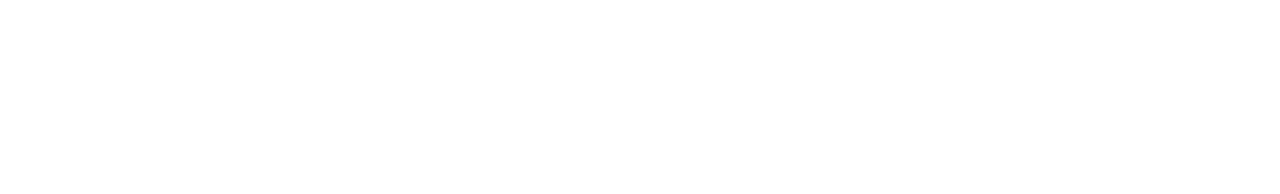
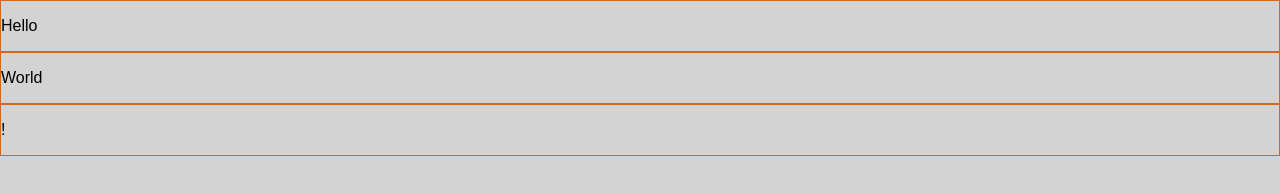
Before and after one commit to bonnichiwa/startup-landing-page, a plain HTML site: page index.html in a window 1280 px wide. Drawn offline with Linux system fonts and the light colour scheme.

Commit message:
added div borders and background color

```diff
--- a/css/style.css
+++ b/css/style.css
@@ -425,3 +425,14 @@
 th {
   padding: 0;
 }
+
+/* ======= */
+
+
+body {
+  background-color: LightGray;
+}
+
+div {
+  border: 1px solid Chocolate;
+}
--- a/index.html
+++ b/index.html
@@ -6,6 +6,23 @@
     <link rel="stylesheet" type="text/css" href="css/style.css">
   </head>
   <body>
+    <section>
+      <div>
+        <p>Hello</p>
+      </div>
+    </section>
+
+    <section>
+      <div>
+        <p>World</p>
+      </div>
+    </section>
+
+    <section>
+      <div>
+        <p>!</p>
+      </div>
+    </section>
 
   </body>
 </html>
```
Lines whose indentation alone changed are shown as unchanged.
